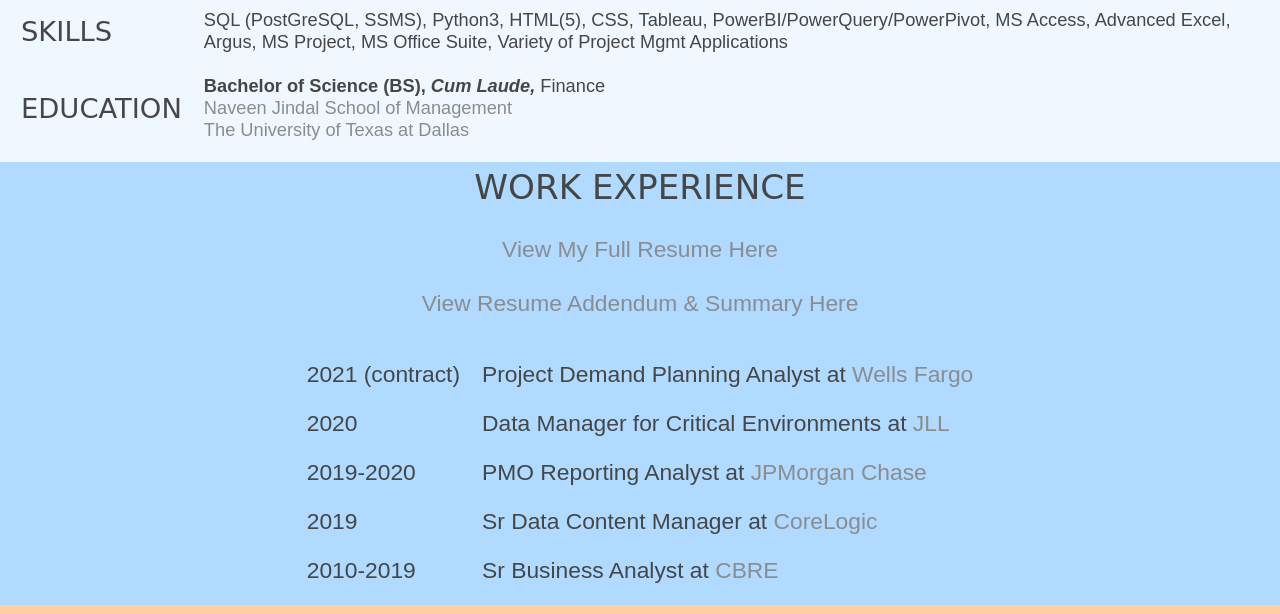
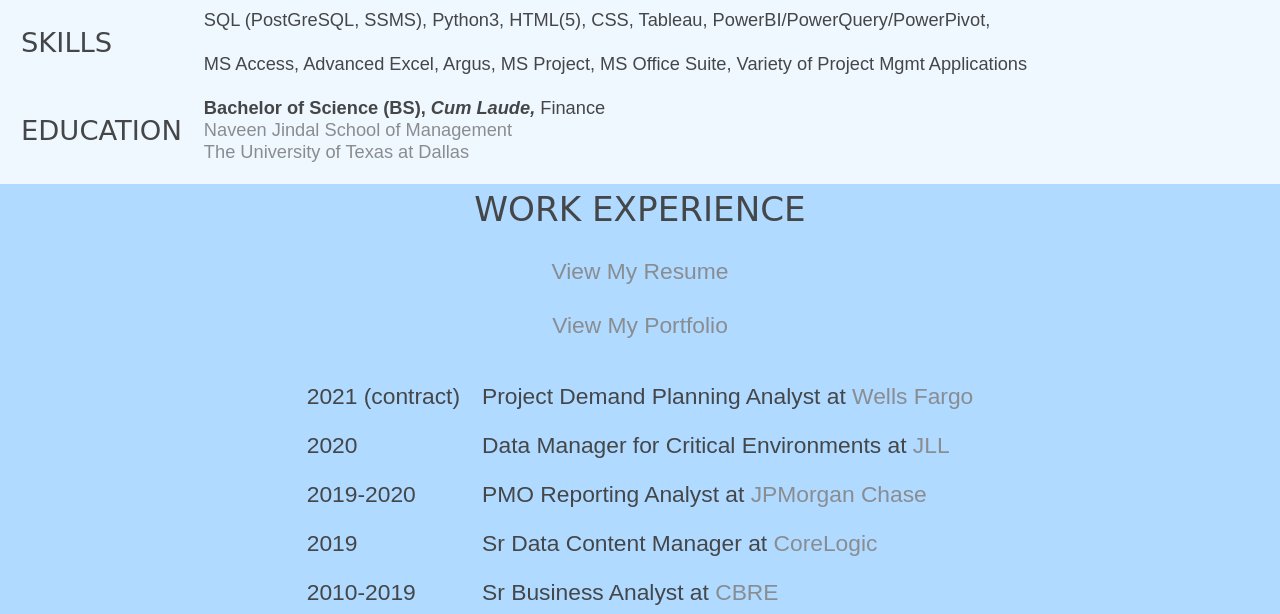
Before and after one commit to bredd1011/cv, a plain HTML site: page index.html in a window 1280 px wide. Shown: the part 1427-2041 px from the top of the page. Drawn offline with Linux system fonts and the light colour scheme; a web font is replaced by a local one.

Commit message:
Add files via upload

```diff
--- a/index.html
+++ b/index.html
@@ -72,7 +72,7 @@
                 <tr>
                     <td><h3>SKILLS</h3></td>
                     <td>SQL (PostGreSQL, SSMS), Python3, HTML(5), CSS, Tableau,
-                    PowerBI/PowerQuery/PowerPivot, MS Access, Advanced Excel, Argus, MS Project, MS Office Suite,
+                    PowerBI/PowerQuery/PowerPivot,<br><br> MS Access, Advanced Excel, Argus, MS Project, MS Office Suite,
                     Variety of Project Mgmt Applications</td>
                 </tr>
                 <tr>
@@ -89,8 +89,8 @@
         <div class="middle3">
             <h3>WORK EXPERIENCE</h3>
             <p>
-                <a class="link" href="files/Brett Redd Resume.pdf">View My Full Resume Here</a><br><br>
-                <a class="link" href="files/Brett Redd Resume Addendum.pdf">View Resume Addendum & Summary Here</a>
+                <a class="link" href="files/Brett Redd Resume.pdf">View My Resume</a><br><br>
+                <a class="link" href="files/Brett Redd Resume Addendum.pdf">View My Portfolio</a>
             </p>
 
             <table class="work-table" cellspacing="20">
```
